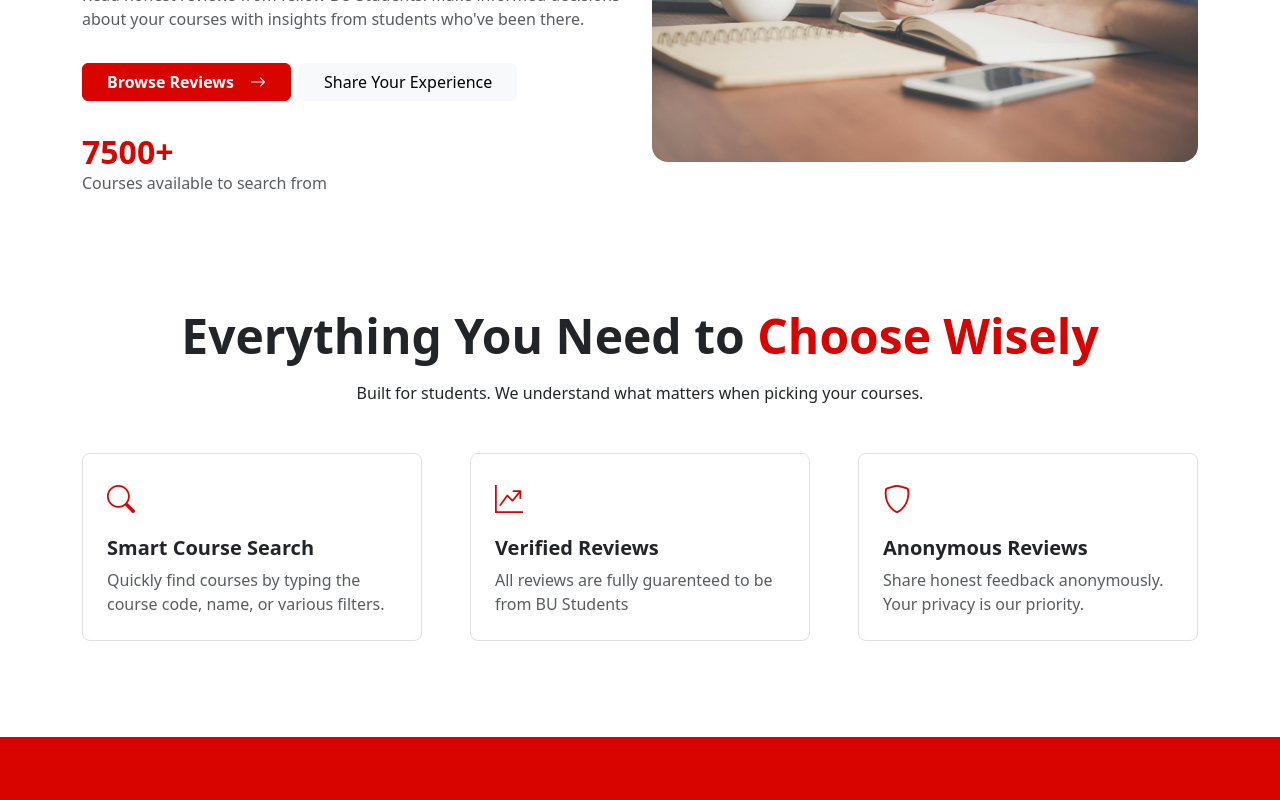
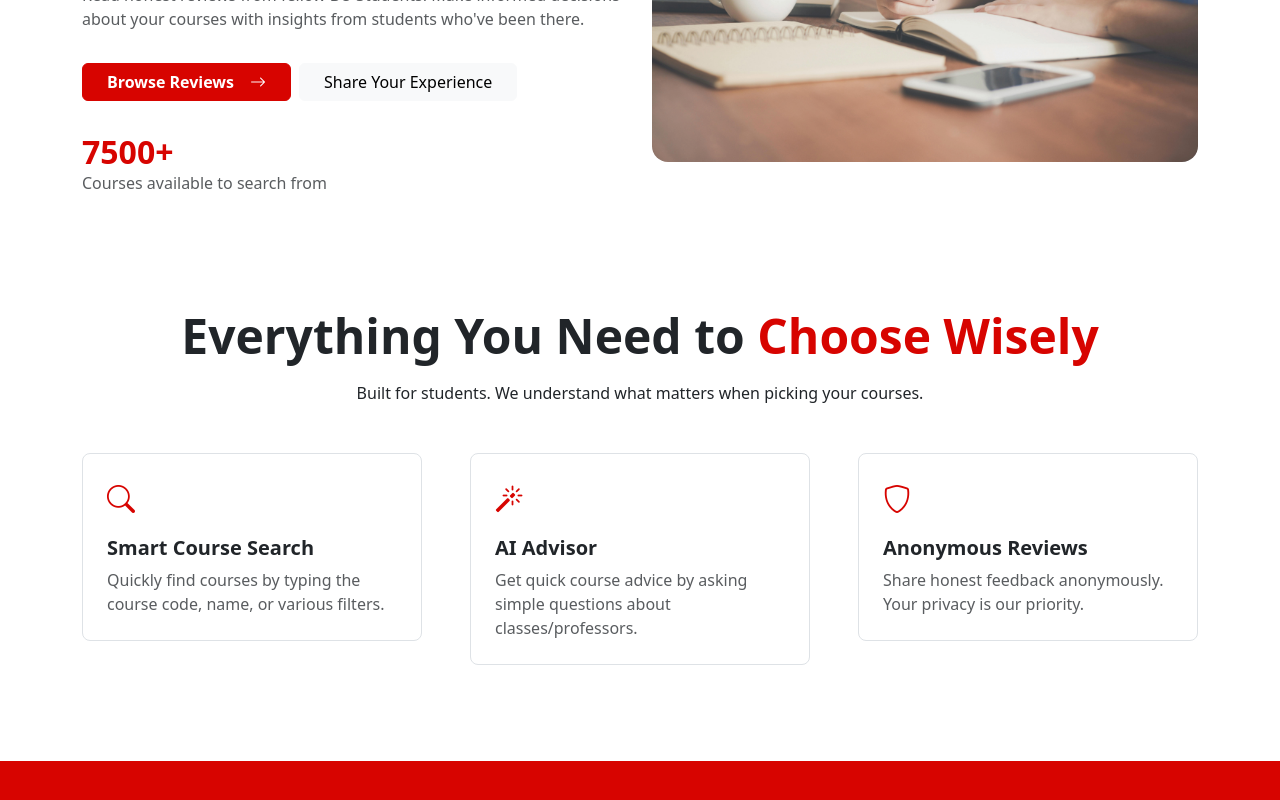
Before and after one commit to YS-05/BURate, a React (Vite) app in the folder CourseGraderFrontend/: page / in a window 1280 px wide. Shown: the part 346-1146 px from the top of the page. Built offline with nearby package versions, Linux system fonts and the light colour scheme; no server answers.

Commit message:
Update landing display to show AI feature implemented

```diff
--- a/CourseGraderFrontend/src/components/WhyChoose.tsx
+++ b/CourseGraderFrontend/src/components/WhyChoose.tsx
@@ -7,9 +7,9 @@ const features = [
     desc: "Quickly find courses by typing the course code, name, or various filters.",
   },
   {
-    icon: "graph-up-arrow",
-    title: "Verified Reviews",
-    desc: "All reviews are fully guarenteed to be from BU Students",
+    icon: "magic",
+    title: "AI Advisor",
+    desc: "Get quick course advice by asking simple questions about classes/professors.",
   },
   {
     icon: "shield",
```
